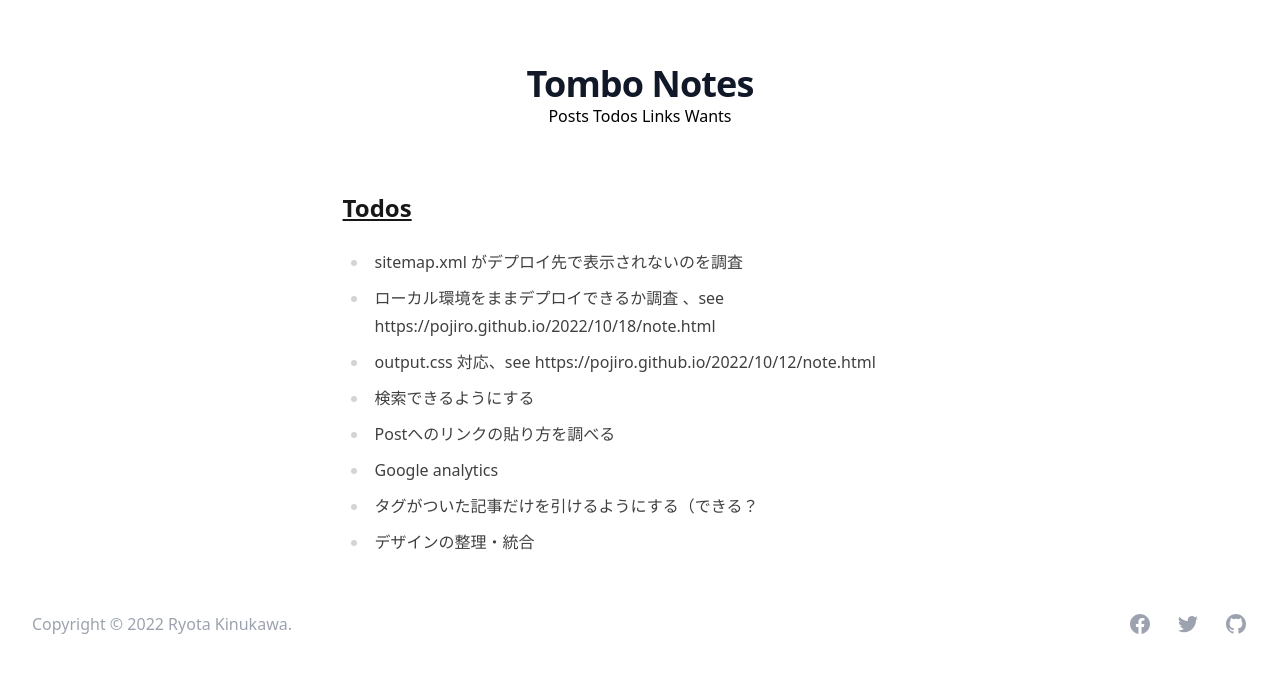
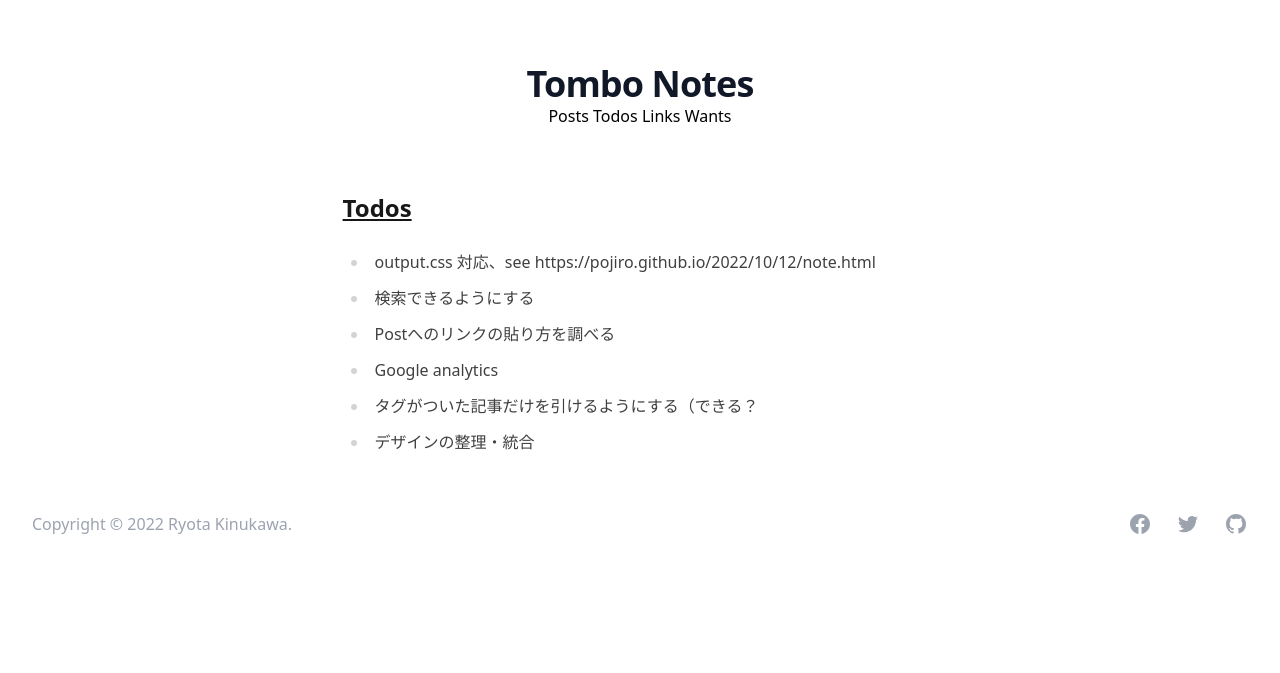
Before and after one commit to pojiro/pojiro.github.io, a Jekyll site: the page built from todos.md, in a window 1280 px wide. Shown: the top 673 px of the page. Built offline with Jekyll 4.4.1, drawn with Linux system fonts in a browser that asks for light colours; some web fonts are replaced; Markdown is read by kramdown in place of the engine named in the settings.

Commit message:
update: todos.md

```diff
--- a/todos.md
+++ b/todos.md
@@ -4,8 +4,6 @@ title: "Todos"
 permalink: /todos
 ---
 
-* sitemap.xml がデプロイ先で表示されないのを調査
-* ローカル環境をままデプロイできるか調査 、see {{ site.url }}/2022/10/18/note.html
 * output.css 対応、see {{ site.url }}/2022/10/12/note.html
 * 検索できるようにする
 * Postへのリンクの貼り方を調べる
```
